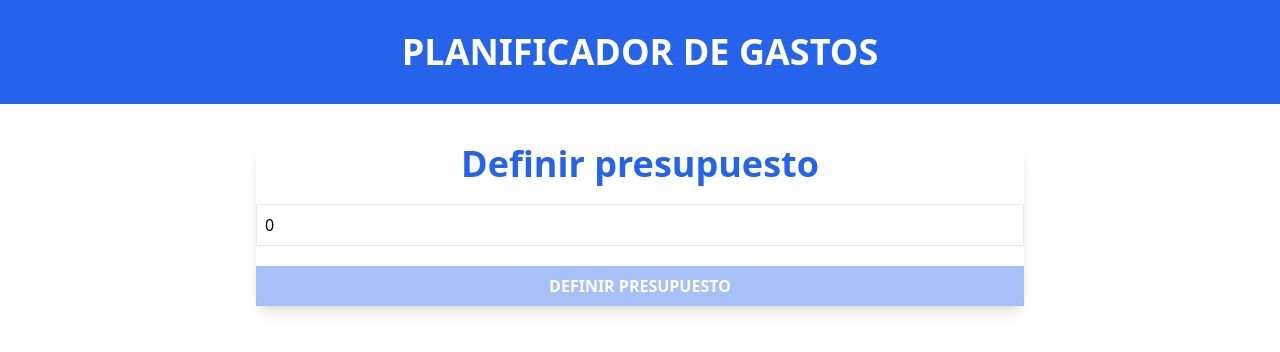
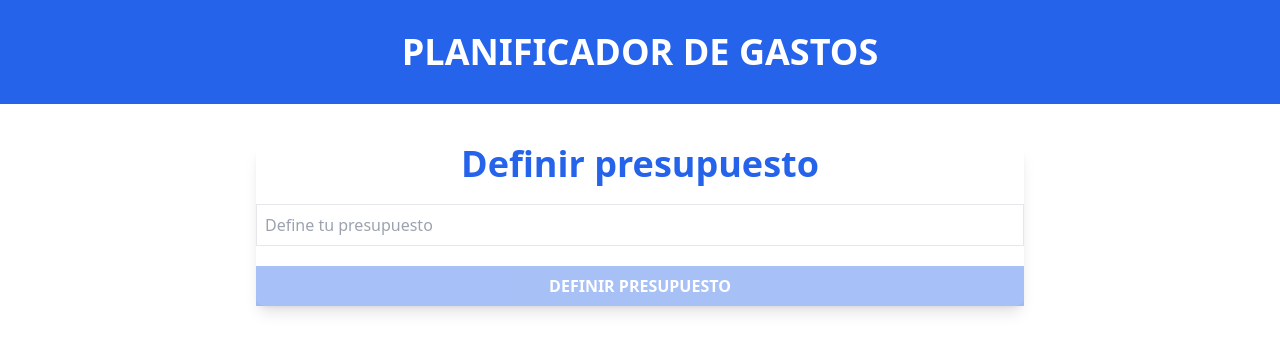
Before and after one commit to DanaMarivi2000/ExpensesControl, a React (Vite) app: page / in a window 1280 px wide. Shown: the top 352 px of the page. Built offline with nearby package versions, Linux system fonts and the light colour scheme.

Commit message:
UPDATE budget validation

```diff
--- a/src/components/BudgetForm.tsx
+++ b/src/components/BudgetForm.tsx
@@ -7,18 +7,17 @@ const BudgetForm = () => {
     const[budget, setBudget]=useState(0)
     const {dispatch}=useBudget()
     const handleChange=(e: ChangeEvent<HTMLInputElement>)=>{
-        setBudget(e.target.valueAsNumber)
+        setBudget(e.target.value===""?0:+e.target.value)
     }
 
     const isValid=useMemo(()=>{
-        return isNaN(Number(budget)) || Number(budget) <= 0;
+        return budget<= 0;
     },[budget])
 
     const handleSubmit=(e:React.FormEvent<HTMLFormElement>)=>{
         e.preventDefault()
         dispatch({type:'add-budget', payload:{budget}})
     }
-
 
     return (
     <>
@@ -31,7 +30,7 @@ const BudgetForm = () => {
                 className="w-full bg-white border border-gray-200 p-2"
                 placeholder="Define tu presupuesto"
                 name="budget"
-                value={budget}
+                value={budget===0?"":budget}
                 onChange={handleChange}
             />
             </div>
```
